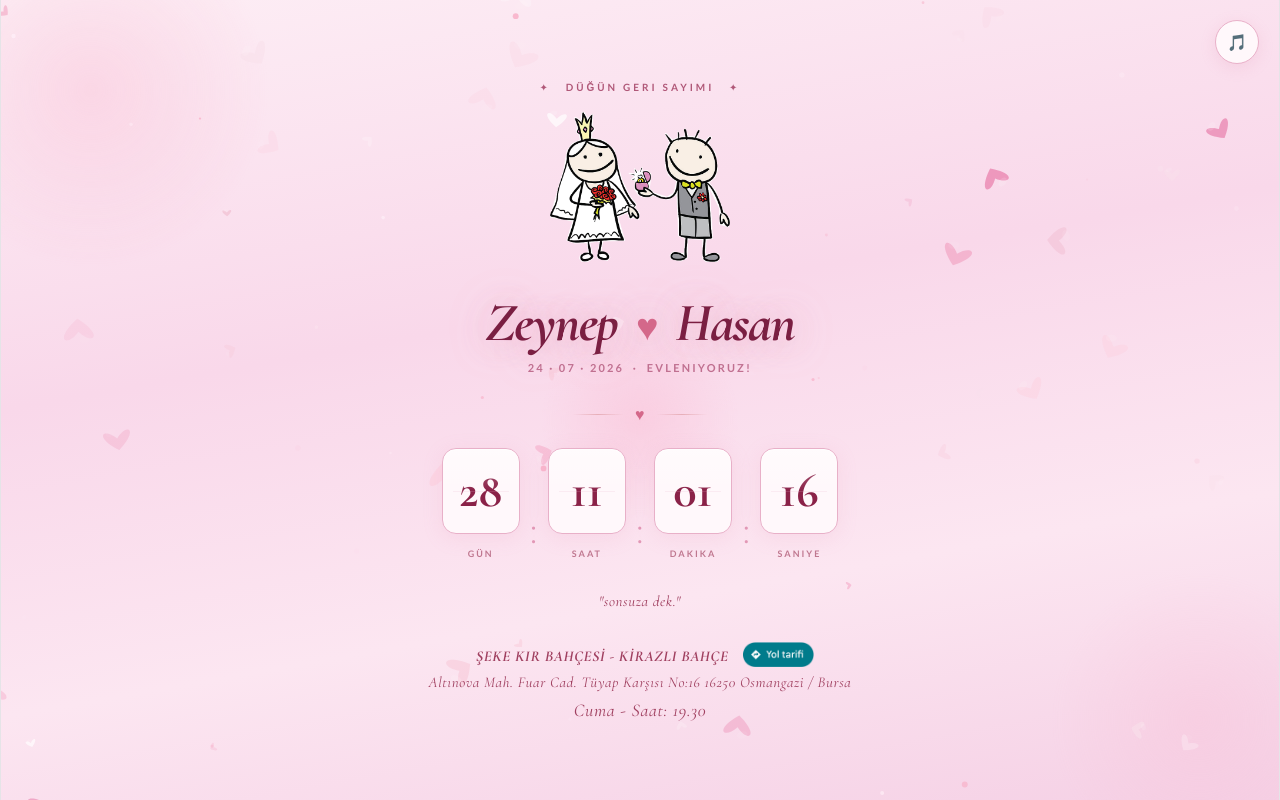
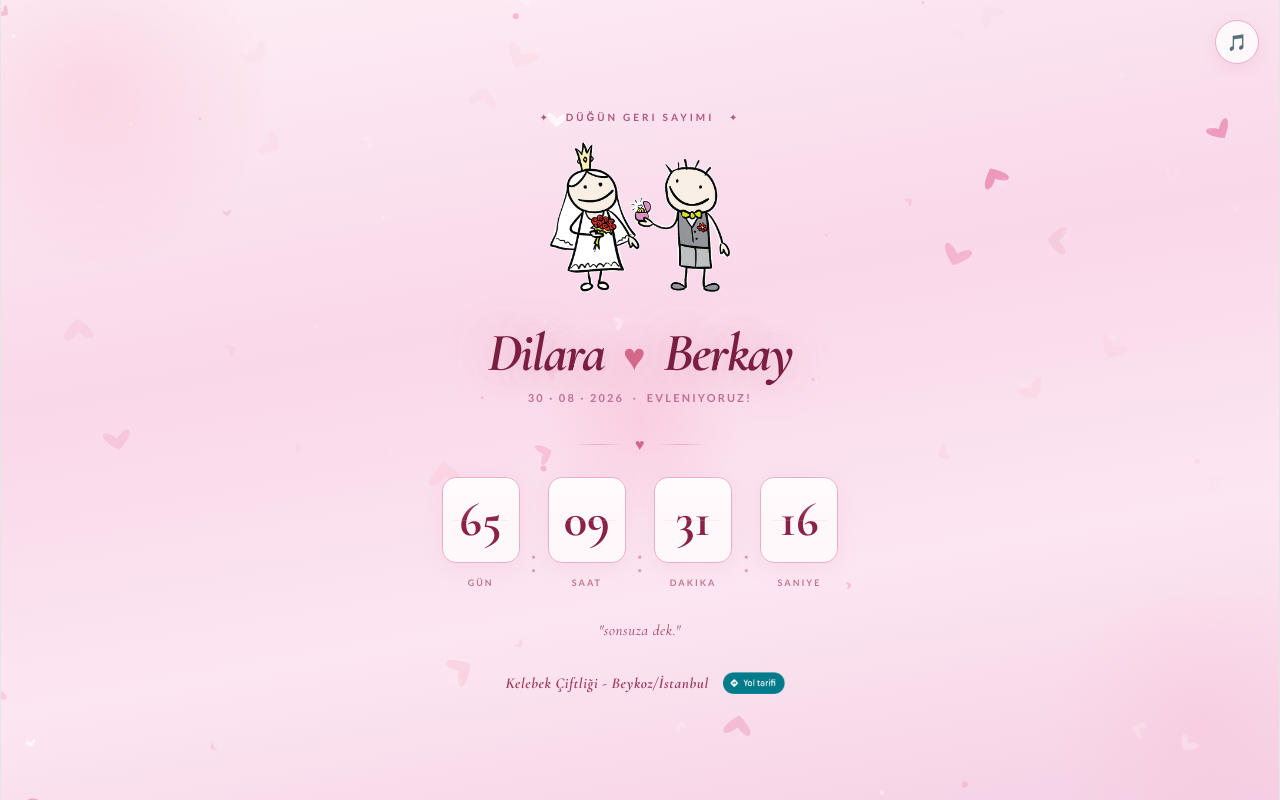
Before and after one commit to berkantdindar/countdown, a React (Vite) app: page / in a window 1280 px wide. Both pictures are taken after a click on the button "Davetiyeyi Mührü Kırarak Aç". Built offline with nearby package versions, Linux system fonts and the light colour scheme.

Commit message:
berkay düğün

```diff
--- a/src/App.tsx
+++ b/src/App.tsx
@@ -4,7 +4,7 @@ import route from "./assets/medya.png";
 import dugunMuzigi from "./assets/Sessiz_Yemin.mp3";
 
 // Hedef Tarih
-const TARGET = new Date("2026-07-24T19:30:00");
+const TARGET = new Date("2026-08-30T18:00:00");
 
 interface TimeLeft {
   d: number;
@@ -468,7 +468,7 @@ export default function App(): React.JSX.Element {
                   marginBottom: 2,
                 }}
               >
-                Zeynep & Hasan
+                Dilara & Berkay
               </h1>
 
               {/* Kaligrafik Ayraç Deseni */}
@@ -771,7 +771,7 @@ export default function App(): React.JSX.Element {
               animation: "glowNames 3s ease-in-out infinite alternate",
             }}
           >
-            Zeynep{" "}
+            Dilara{" "}
             <span
               style={{
                 color: "#d4688a",
@@ -784,7 +784,7 @@ export default function App(): React.JSX.Element {
             >
               ♥
             </span>{" "}
-            Hasan
+            Berkay
           </h1>
 
           {/* Tarih */}
@@ -800,7 +800,7 @@ export default function App(): React.JSX.Element {
               textAlign: "center",
             }}
           >
-            24 · 07 · 2026 &nbsp;·&nbsp; Evleniyoruz!
+            30 · 08 · 2026 &nbsp;·&nbsp; Evleniyoruz!
           </div>
 
           {/* Kalpli Ayraç */}
@@ -861,7 +861,7 @@ export default function App(): React.JSX.Element {
                   textAlign: "center",
                 }}
               >
-                🎊 Mutluluklar Zeynep &amp; Hasan! 🎊
+                🎊 Mutluluklar Dilara &amp; Berkay! 🎊
               </div>
             ) : (
               <>
@@ -933,8 +933,8 @@ export default function App(): React.JSX.Element {
               lineHeight: 1.7,
             }}
           >
-            ŞEKE KIR BAHÇESİ - KİRAZLI BAHÇE{" "}
-            <a href="https://maps.app.goo.gl/SJPt6Z9FQvAiaX2J9?g_st=ac">
+            Kelebek Çiftliği - Beykoz/İstanbul{" "}
+            <a href="https://maps.app.goo.gl/oCgwiLasEna8XwKo8P">
               {" "}
               <img
                 style={{
@@ -949,7 +949,7 @@ export default function App(): React.JSX.Element {
               />
             </a>
           </p>
-          <p
+          {/* <p
             style={{
               ...z,
               textAlign: "center",
@@ -977,7 +977,7 @@ export default function App(): React.JSX.Element {
             }}
           >
             Cuma - Saat: 19.30
-          </p>
+          </p> */}
         </div>
       </div>
     </>
```
Also changed, not shown: 1 other file (tests, documents, lock files or other folders).
